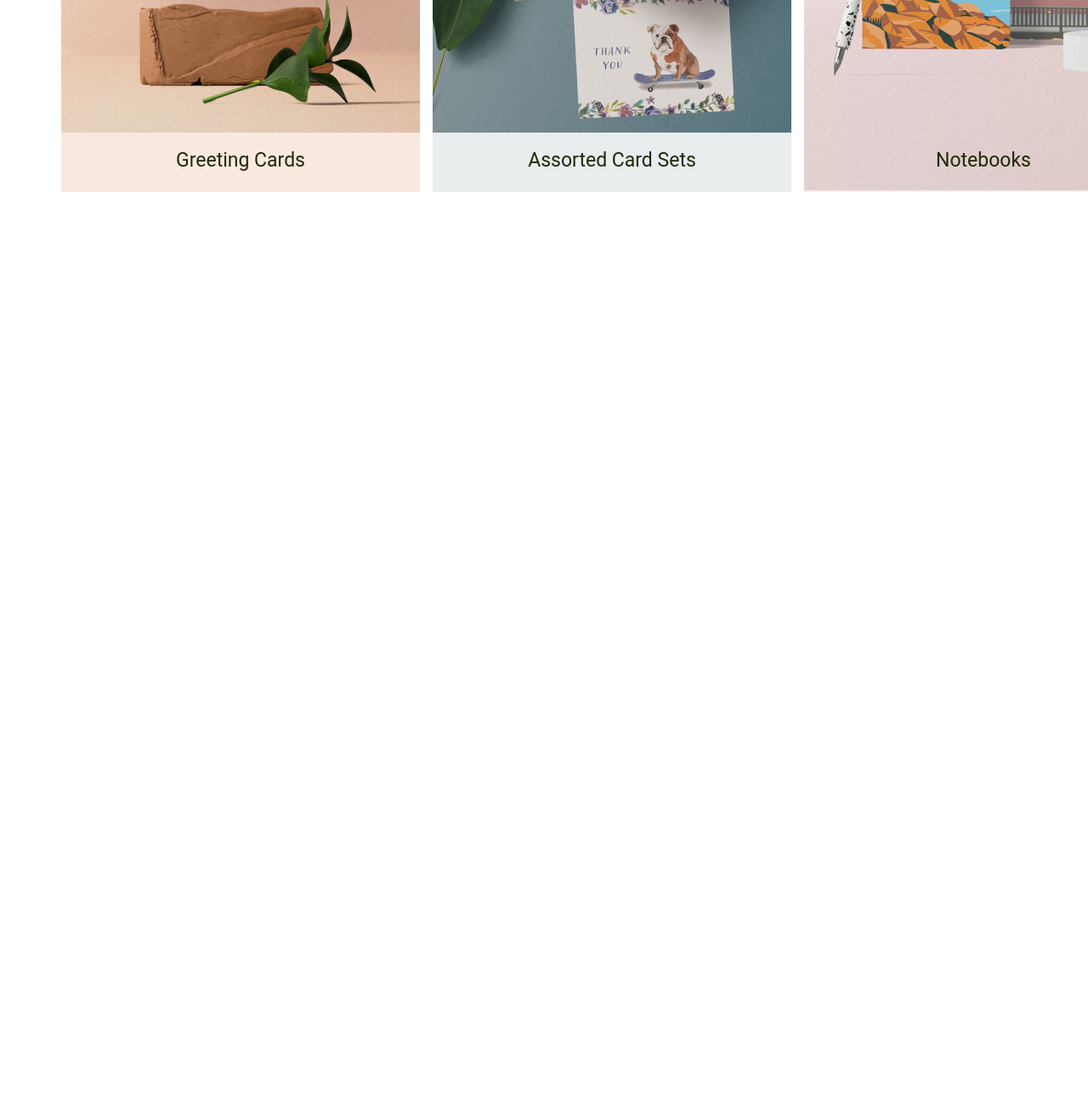
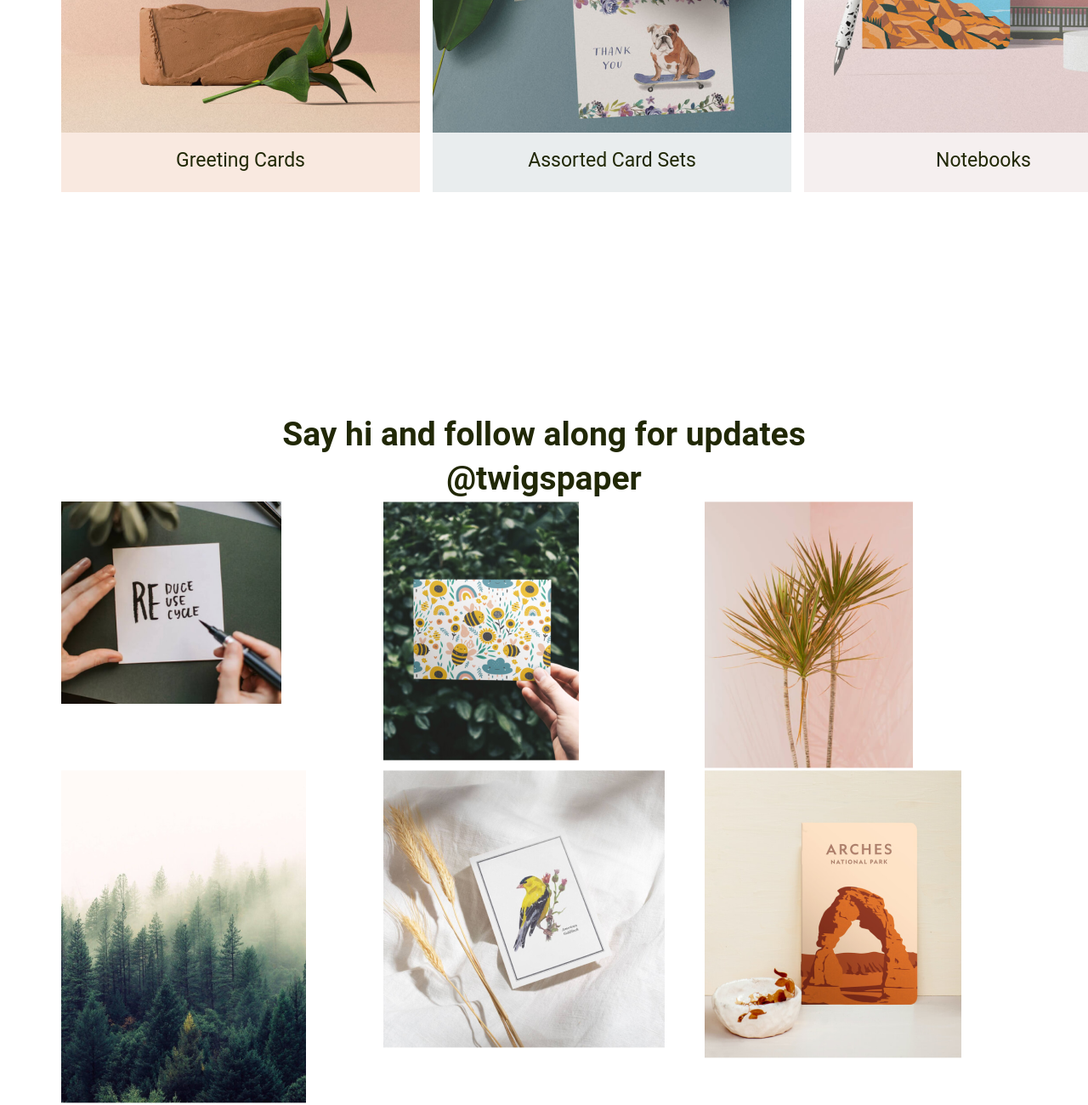
Before and after one commit to Mmishaaa/Web_Programming-kursach, a plain HTML site: page html/index.html in a window 1280 px wide. Shown: the part 5175-6475 px from the top of the page at 85% size. Before the commit the page ends 5401 px from the top, so only its background shows below. Drawn offline with Linux system fonts and the light colour scheme; files whose address does not match are found by name.

Commit message:
add hi section

```diff
--- a/html/index.html
+++ b/html/index.html
@@ -467,16 +467,42 @@
                             <p>Assorted Card Sets</p>
                         </div>
                     </div>
-                    <div class="flex__block" style="background-color: #f5efef">
+                    <div class="flex__block">
                         <div class="img">
                             <img src="../assets/png/product3.png" alt="" />
                         </div>
-                        <div class="background">
+                        <div class="background" style="background-color: #f5efef">
                             <p>Notebooks</p>
                         </div>
                     </div>
                 </div>
             </div>
         </section>
+        <section class="hi">
+            <div class="container">
+                <h3 class="title">Say hi and follow along for updates</h3>
+                <h4 class="title">@twigspaper</h4>
+                <div class="flex__container">
+                    <div class="flex__block item3">
+                        <img src="../assets/png/img3.png" alt="" />
+                    </div>
+                    <div class="flex__block item2">
+                        <img src="../assets/png/img2.png" alt="" />
+                    </div>
+                    <div class="flex__block item4">
+                        <img src="../assets/png/img4.png" alt="" />
+                    </div>
+                    <div class="flex__block item5">
+                        <img src="../assets/png/img5.png" alt="" />
+                    </div>
+                    <div class="flex__block item6">
+                        <img src="../assets/png/img6.png" alt="" />
+                    </div>
+                    <div class="flex__block item7">
+                        <img src="../assets/png/img7.png" alt="" />
+                    </div>
+                </div>
+            </div>
+        </section>
     </body>
 </html>
--- a/scss/style.scss
+++ b/scss/style.scss
@@ -546,3 +546,31 @@ header {
         }
     }
 }
+
+.hi {
+    .container {
+        padding: 0px 72px;
+    }
+    h3 {
+        padding-top: 260px;
+        font-size: 4rem;
+    }
+    .title {
+        color: $base-font-color;
+        text-align: center;
+        font-size: 3.9rem;
+        font-style: normal;
+        font-weight: 700;
+        line-height: 51.84px;
+    }
+    .flex__container {
+        display: grid;
+        grid-template-columns: repeat(3, 1fr);
+
+        // .item img {
+        //     width: 100%;
+        //     height: 100%;
+        //     object-fit: cover;
+        // }
+    }
+}
```
Also changed, not shown: assets/png/img1.png (added), assets/png/img2.png (added), assets/png/img3.png (added), assets/png/img4.png (added), assets/png/img5.png (added), assets/png/img6.png (added), assets/png/img7.png (added), css/style.css, 1 other file.
